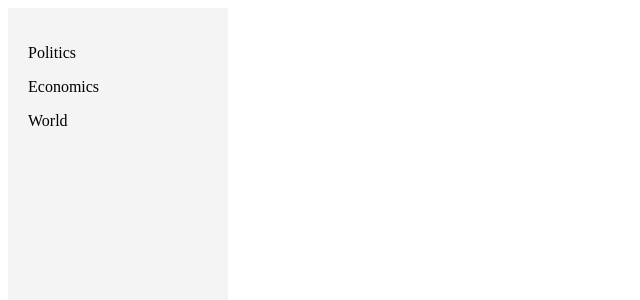
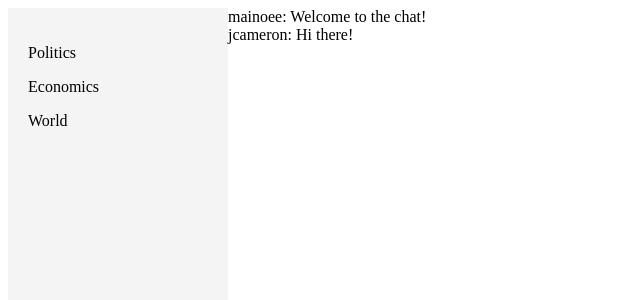
Before and after one commit to mainoee/react-chat-project, a React (Create React App) app: page / in a window 1280 px wide. Shown: the top 300 px of the page, without its empty margins (0-640 px from the left). Built offline with nearby package versions, Linux system fonts and the light colour scheme.

Commit message:
create MessagesList component with fake data and add css to App

```diff
--- a/src/assets/stylesheets/application.css
+++ b/src/assets/stylesheets/application.css
@@ -1,3 +1,8 @@
+.messaging-wrapper {
+  display: flex;
+  height: 100vh;
+}
+
 .channels-container {
   padding: 20px;
   width: 220px;
--- a/src/components/App.js
+++ b/src/components/App.js
@@ -1,5 +1,6 @@
 import React, { Component } from 'react';
 import Channels from './channels';
+import MessagesList from './messagesList';
 
 class App extends Component {
   constructor(props) {
@@ -11,8 +12,9 @@ class App extends Component {
 
   render() {
     return (
-      <div>
+      <div className="messaging-wrapper">
         <Channels channels={this.state.channels}/>
+        <MessagesList />
       </div>
     );
   }
--- /dev/null
+++ b/src/components/messagesList.js
@@ -0,0 +1,31 @@
+import React, { Component } from 'react';
+
+const FAKE_DATA = [
+  {
+    username: 'mainoee',
+    text: 'Welcome to the chat!'
+  },
+  {
+    username: 'jcameron',
+    text: 'Hi there!'
+  },
+]
+
+class MessagesList extends Component {
+  render() {
+    return (
+      <div>
+        {FAKE_DATA.map((message, index) => {
+          return (
+            <div key={index}>
+              {message.username}: {message.text}
+            </div>
+          )
+        })}
+      </div>
+    )
+  }
+}
+
+
+export default MessagesList;
```
